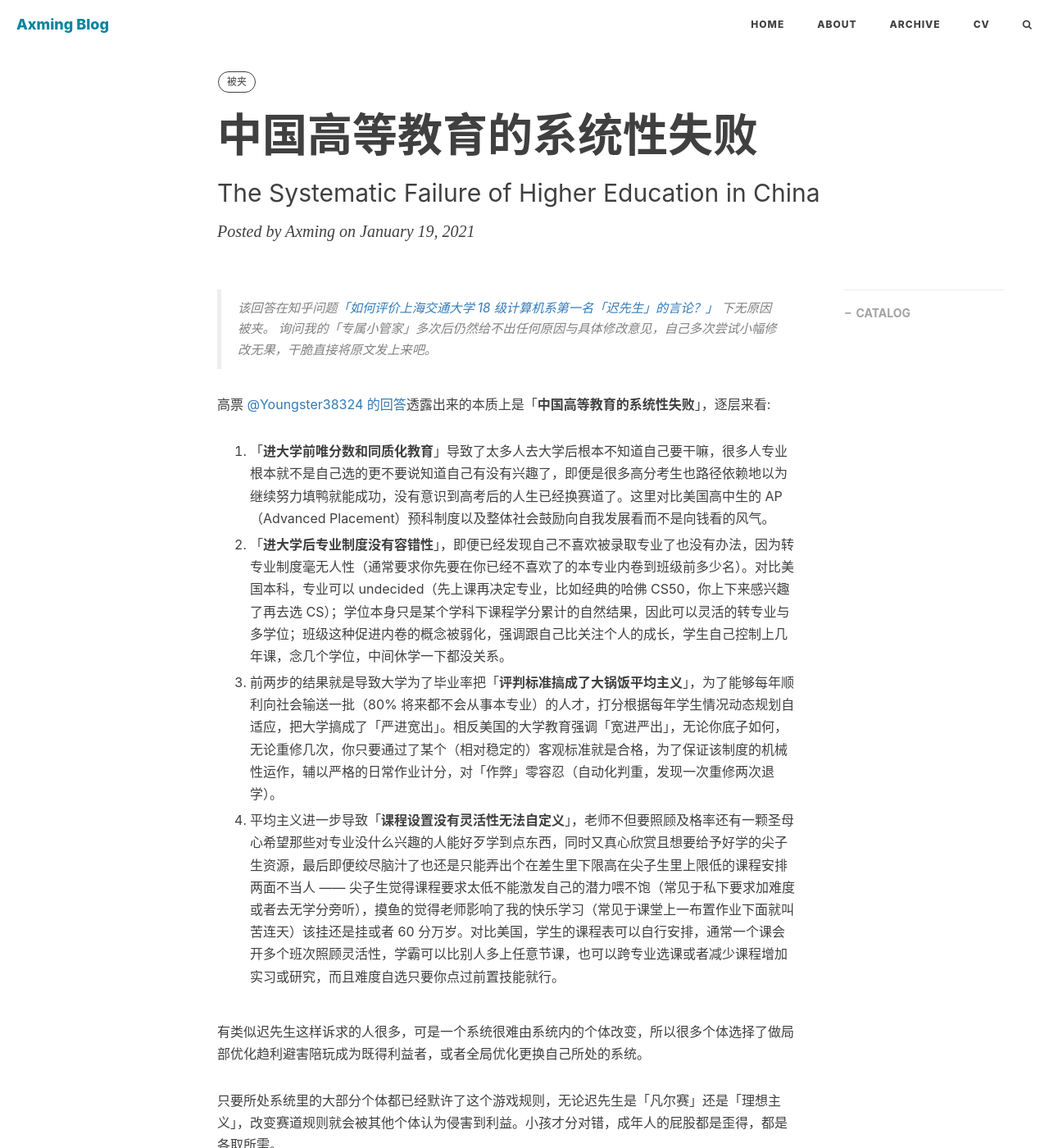
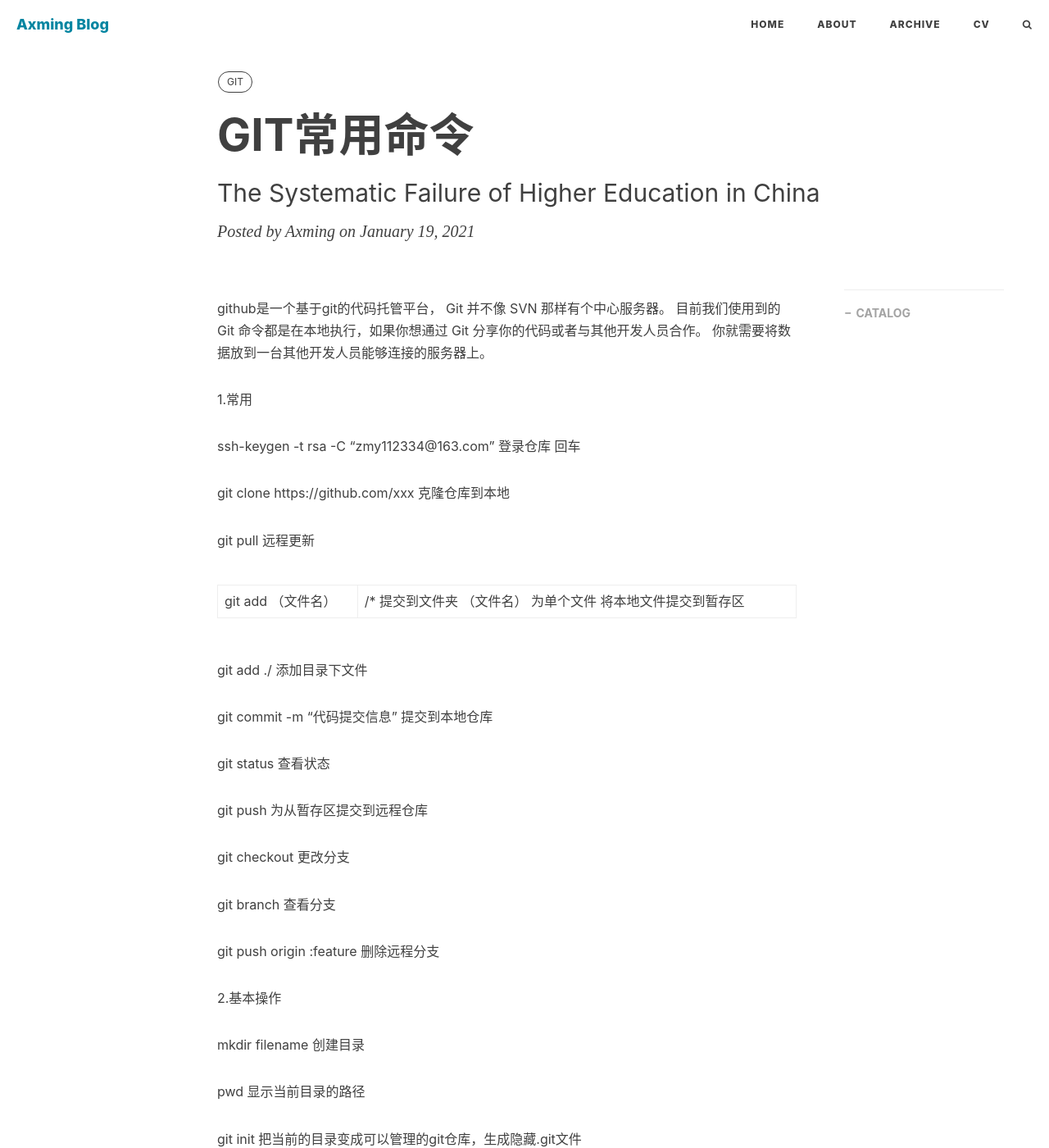
Before and after one commit to newgolan/newgolan.github.io, a Jekyll site: the page built from _posts/2021-01-19-the-systematic-failure-of-higher-education-in-china.md, in a window 1280 px wide and 1400 px high. Shown: the whole window at 82% size. Built offline with Jekyll 4.4.1, drawn with Linux system fonts in a browser that asks for light colours; nearby versions of some CDN libraries; comment, search, counter and statistics services are not loaded; some of the changed text lies outside the part shown.

Commit message:
代码提交

```diff
--- a/_posts/2021-01-19-the-systematic-failure-of-higher-education-in-china.md
+++ b/_posts/2021-01-19-the-systematic-failure-of-higher-education-in-china.md
@@ -1,31 +1,72 @@
 ---
 layout:     post
-title:      "中国高等教育的系统性失败"
+title:      "GIT常用命令"
 subtitle:   "The Systematic Failure of Higher Education in China"
 date:       2021-01-19 12:00:00
 author:     "Axming"
-catalog: false
+catalog: true
 header-style: text
 tags:
-  - 被夹
+  - GIT
 ---
 
-> 该回答在知乎问题[「如何评价上海交通大学 18 级计算机系第一名「迟先生」的言论？」](https://www.zhihu.com/question/439622084/answer/1685314467) 下无原因被夹。
-> 询问我的「专属小管家」多次后仍然给不出任何原因与具体修改意见，自己多次尝试小幅修改无果，干脆直接将原文发上来吧。
+github是一个基于git的代码托管平台， Git 并不像 SVN 那样有个中心服务器。
+目前我们使用到的 Git 命令都是在本地执行，如果你想通过 Git 分享你的代码或者与其他开发人员合作。
+你就需要将数据放到一台其他开发人员能够连接的服务器上。
+
+1.常用
+
+ssh-keygen -t rsa -C "zmy112334@163.com"		登录仓库 回车
+
+git clone https://github.com/xxx	克隆仓库到本地
+
+git pull		远程更新
+
+git add   （文件名）| /*  提交到文件夹    （文件名） 为单个文件 将本地文件提交到暂存区
+
+git add ./		添加目录下文件
+
+git commit -m "代码提交信息"		提交到本地仓库
+
+git status	查看状态
+
+git push	为从暂存区提交到远程仓库
+
+git checkout		更改分支
+
+git branch		查看分支
+
+git push origin :feature		删除远程分支
+
+2.基本操作
+
+mkdir filename		创建目录
+
+pwd		显示当前目录的路径
+
+git init 	把当前的目录变成可以管理的git仓库，生成隐藏.git文件
+
+git diff filename.*		查看filename文件修改了那些内容
+
+git log		查看历史记录
+
+git reflog		查看历史记录的版本号id
+
+git reset --hard 版本号		回退至目标版本号
+
+git remote add origin https://github.com/xxx	关联一个远程库
+
+git branch 分支名		创建分支
+
+git merge dev		在当前的分支上合并dev分支
+
+git branch –d dev		删除dev分支
+
+git remote		查看远程库的信息
+
+git remote –v		查看远程库的详细信息
+
+git push origin master		Git会把master分支推送到远程库对应的远程分支上
 
 
-高票 [@Youngster38324 的回答](https://www.zhihu.com/question/439622084/answer/1681505518)透露出来的本质上是「**中国高等教育的系统性失败**」，逐层来看:
-
-1. 「**进大学前唯分数和同质化教育**」导致了太多人去大学后根本不知道自己要干嘛，很多人专业根本就不是自己选的更不要说知道自己有没有兴趣了，即便是很多高分考生也路径依赖地以为继续努力填鸭就能成功，没有意识到高考后的人生已经换赛道了。这里对比美国高中生的 AP（Advanced Placement）预科制度以及整体社会鼓励向自我发展看而不是向钱看的风气。
-
-2. 「**进大学后专业制度没有容错性**」，即便已经发现自己不喜欢被录取专业了也没有办法，因为转专业制度毫无人性（通常要求你先要在你已经不喜欢了的本专业内卷到班级前多少名）。对比美国本科，专业可以 undecided（先上课再决定专业，比如经典的哈佛 CS50，你上下来感兴趣了再去选 CS）；学位本身只是某个学科下课程学分累计的自然结果，因此可以灵活的转专业与多学位；班级这种促进内卷的概念被弱化，强调跟自己比关注个人的成长，学生自己控制上几年课，念几个学位，中间休学一下都没关系。
-
-3. 前两步的结果就是导致大学为了毕业率把「**评判标准搞成了大锅饭平均主义**」，为了能够每年顺利向社会输送一批（80% 将来都不会从事本专业）的人才，打分根据每年学生情况动态规划自适应，把大学搞成了「严进宽出」。相反美国的大学教育强调「宽进严出」，无论你底子如何，无论重修几次，你只要通过了某个（相对稳定的）客观标准就是合格，为了保证该制度的机械性运作，辅以严格的日常作业计分，对「作弊」零容忍（自动化判重，发现一次重修两次退学）。
-
-4. 平均主义进一步导致「**课程设置没有灵活性无法自定义**」，老师不但要照顾及格率还有一颗圣母心希望那些对专业没什么兴趣的人能好歹学到点东西，同时又真心欣赏且想要给予好学的尖子生资源，最后即便绞尽脑汁了也还是只能弄出个在差生里下限高在尖子生里上限低的课程安排两面不当人 —— 尖子生觉得课程要求太低不能激发自己的潜力喂不饱（常见于私下要求加难度或者去无学分旁听），摸鱼的觉得老师影响了我的快乐学习（常见于课堂上一布置作业下面就叫苦连天）该挂还是挂或者 60 分万岁。对比美国，学生的课程表可以自行安排，通常一个课会开多个班次照顾灵活性，学霸可以比别人多上任意节课，也可以跨专业选课或者减少课程增加实习或研究，而且难度自选只要你点过前置技能就行。
-
-有类似迟先生这样诉求的人很多，可是一个系统很难由系统内的个体改变，所以很多个体选择了做局部优化趋利避害陪玩成为既得利益者，或者全局优化更换自己所处的系统。
-
-只要所处系统里的大部分个体都已经默许了这个游戏规则，无论迟先生是「凡尔赛」还是「理想主义」，改变赛道规则就会被其他个体认为侵害到利益。小孩才分对错，成年人的屁股都是歪得，都是各取所需。
-
-**都是这个时代的缩影。**
+[张明远]:      https://zmy1123347389.github.io/
--- /dev/null
+++ b/_posts/2021-05-17-MySQL slow query location and optimization practice sharing.md
@@ -0,0 +1,158 @@
+---
+layout:     post
+title:      "Mysql慢查询定位和优化实践分享"
+subtitle:   "MySQL slow query location and optimization practice sharing"
+date:       2021-05-17 00:00:00
+author:     "Axming"
+catalog: true
+header-style: text
+tags:
+  - MySql
+---
+
+调优目标：提高io的利用率，减少无谓的io能力浪费。
+
+1、打开慢查询日志定位慢sql：
+
+my.cnf:
+
+slow_query_log
+
+slow_query_log_file=mysql.slow
+
+long_query_time=2(超过2s的sql会记录下来)
+
+cacti监控工具
+
+sed -n '/ 2017-04-08 20:50:37 /,/end/p' mysql.slow>slow.log
+
+mysqldumpslow -s t -t slow.log
+
+2、sql调优方法：
+
+（1）not in子查询优化
+
+      尽量避免子查询
+
+      select * from a where id not in（select id from b）;
+
+      select * from a where not exists（select id from b WHERE id ='100'）
+
+      建议使用表连接：
+
+      select * from a left join b on a.id=b.id WHERE b.id='100'
+
+      测试如下：第三条语句效率最高
+
+    	<1>吞吐量197
+
+    	<2>吞吐量211
+
+    	<3>吞吐量305
+
+（2）模式匹配like'AA%'优化
+
+    避免使用like'%100%'不能用到索引。建议使用like'100%'可以用到索引。
+
+SELECT * FROM a查询不使用索引。
+
+建议修改为（id已经建立索引）：
+
+SELECT * FROM a  INNER JOIN (SELECT id FROM b ORDER BY created DESC LIMIT 10000,       10) AS  page USING(id)
+
+   <1>吞吐量73
+
+   <2>吞吐量906
+
+（3）limit分页优化
+
+      SELECT id FROM a ORDER BY id DESC LIMIT 1000, 10
+
+      建议修改为(上面是全表扫描，修改为范围扫描)：
+
+      SELECT id FROM a  where id>1000 ORDER BY id LIMIT 10。
+
+      或者先使用连接取出十条数据：
+
+     SELECT * FROM article  INNER JOIN (SELECT id FROM article ORDER BY created DESC LIMIT 1000, 1) AS page USING(id) LIMIT 10
+
+    <1>tps828
+
+    <2>优化后876
+
+    <3>优化后862
+
+（4）count (*)优化
+
+      select count(DISTINCT id) from a;
+
+    建议优化为（先使用索引排重再统计）：
+
+   SELECT COUNT(1) FROM (SELECT COUNT(DISTINCT id) FROM a) AS page
+
+<1>TPS为430
+
+<2>TPS为440
+
+（5）or条件优化
+
+      select * from a where id=1 or name='2'
+
+    建议优化为(使用到索引):
+
+      select * from a where id=1 union all select * from a where name='2'
+
+<1>TPS为105
+
+<2>TPS为364
+
+（6）使用ON DUPLICATE KEY UPDATE子句(主键冲突就updateid+1，不冲突就insert)
+
+      insert into a(id,name) values('1','2') ON DUPLICATE KEY UPDATE id=id+1
+
+（7）不必要的排序
+
+      SELECT COUNT(1) FROM (SELECT COUNT(DISTINCT id) FROM a  ORDER BY id DESC) AS page
+
+      修改为：
+
+      SELECT COUNT(1) FROM (SELECT COUNT(DISTINCT id) FROM a)
+
+<1>TPS为434
+
+ <2>TPS为444
+
+（8）不必要的镶嵌select查询
+
+      SELECT * FROM (SELECT a.id,a.name FROM a,b  WHERE a.id=b.id) AS page
+
+      修改为：
+
+      select  a.id,b.id,a.name from a join b on a.id=b.id
+
+<1>TPS为633
+
+<2>TPS为668
+
+（9）不必要的自连接
+
+      select id1 from a  JOIN (select id2 from a) ON id1=id2
+
+（10）where子句替换having子句
+
+      having子句用于一些集合函数的比较，如count().
+
+      select * from a group by id having id>1 and id<10 limit 3;
+
+      修改为:
+
+      select * from a where id>1 and id<10 group by id limit 3;
+
+以上调试可以使用执行计划：
+
+      explain select * from innodb_index_stats a where id like '111%';  select_type显示为简单查询；
+
+       type显示使用了index。
+
+
+[张明远]:      https://zmy1123347389.github.io/
```
Also changed, not shown: 1 other file.
